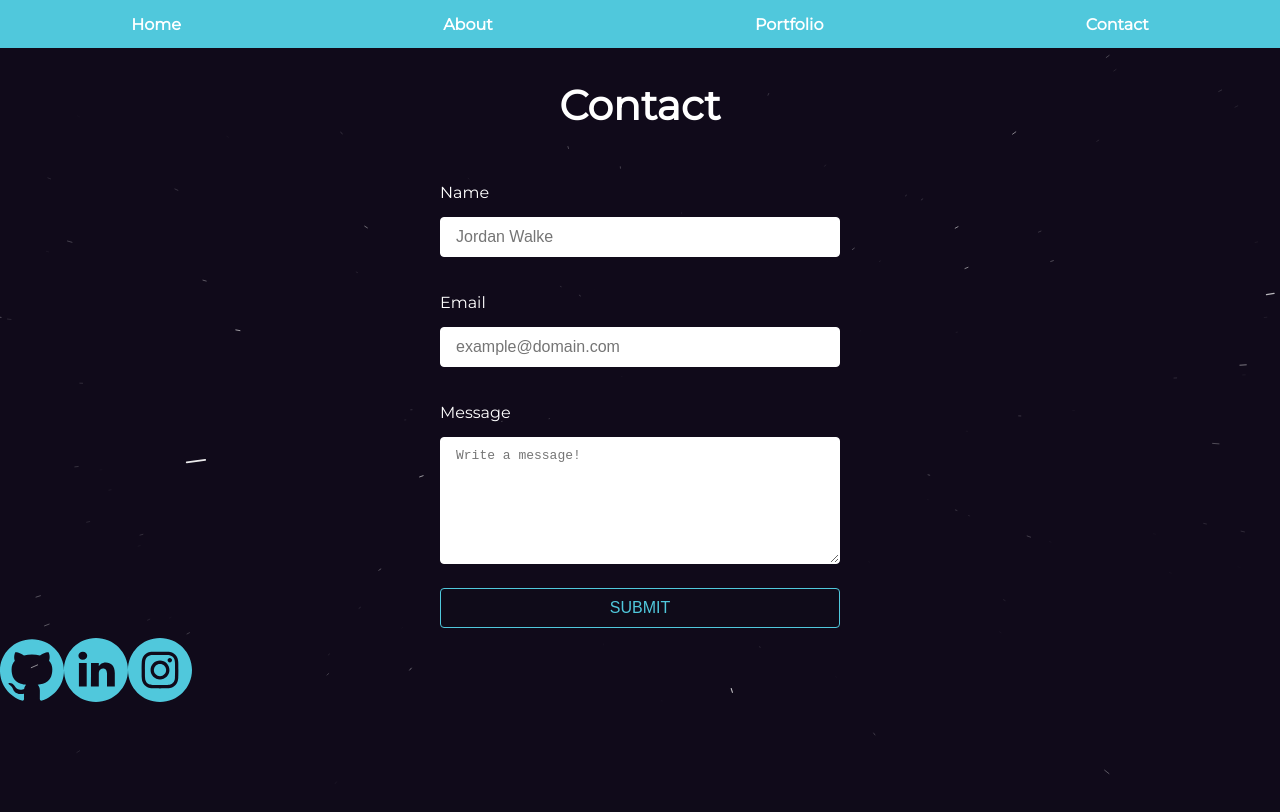
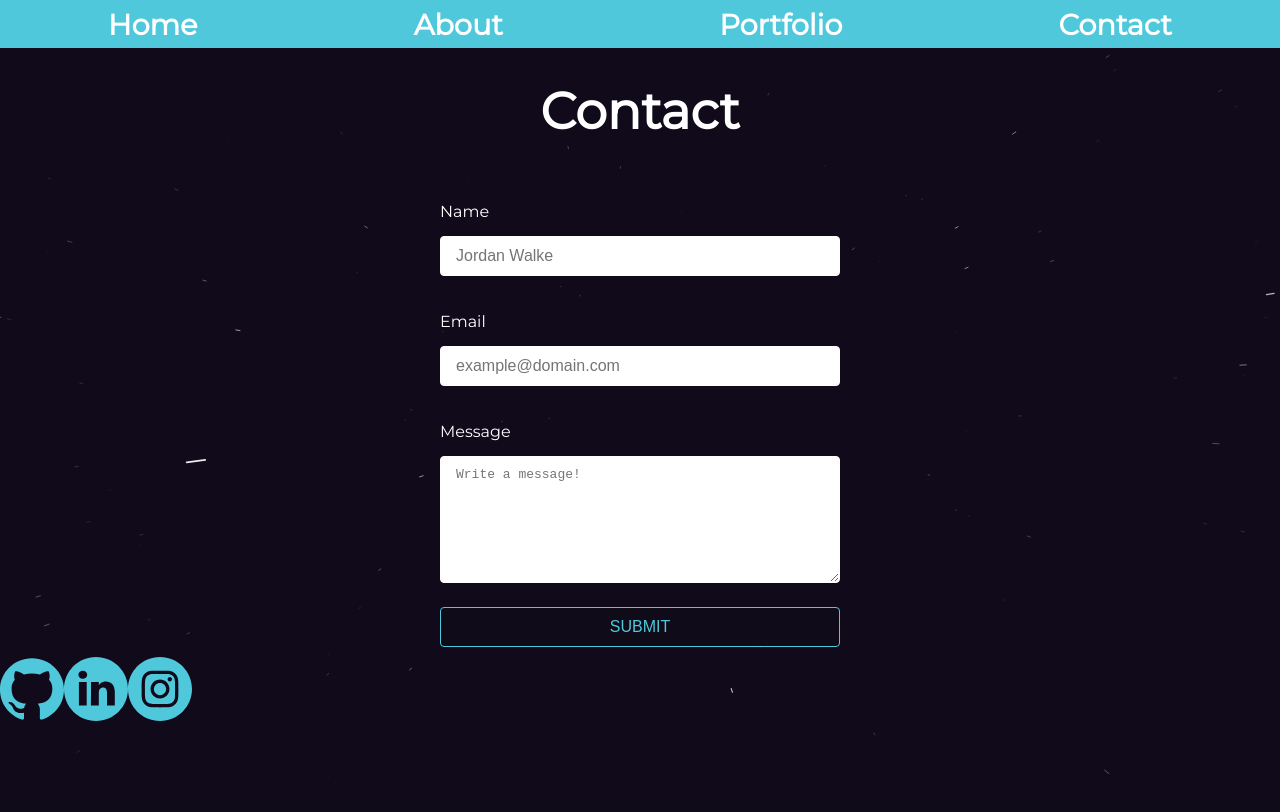
Before and after one commit to Nachrj/personal-portfolio, a React (Create React App) app: page /contact in a window 1280 px wide. Shown: the top 812 px of the page. Built offline with nearby package versions, Linux system fonts and the light colour scheme.

Commit message:
bug fixed
correction in font size

```diff
--- a/src/style/App.css
+++ b/src/style/App.css
@@ -6,7 +6,7 @@ body {
 }
 
 h1 {
-  font-size: calc(25px + 2vmin);
+  font-size: calc(25px + 2vw);
 }
 
 .main-view {
--- a/src/style/NavBar.css
+++ b/src/style/NavBar.css
@@ -5,7 +5,7 @@
     flex-direction: row;
     justify-content: space-around;
     color: white;
-    font-size: calc(1em + 1vm);
+    font-size: calc(1em + 1vw);
     font-family: 'Red Hat Display', sans-serif;
     overflow: hidden;
     position: fixed;
```
